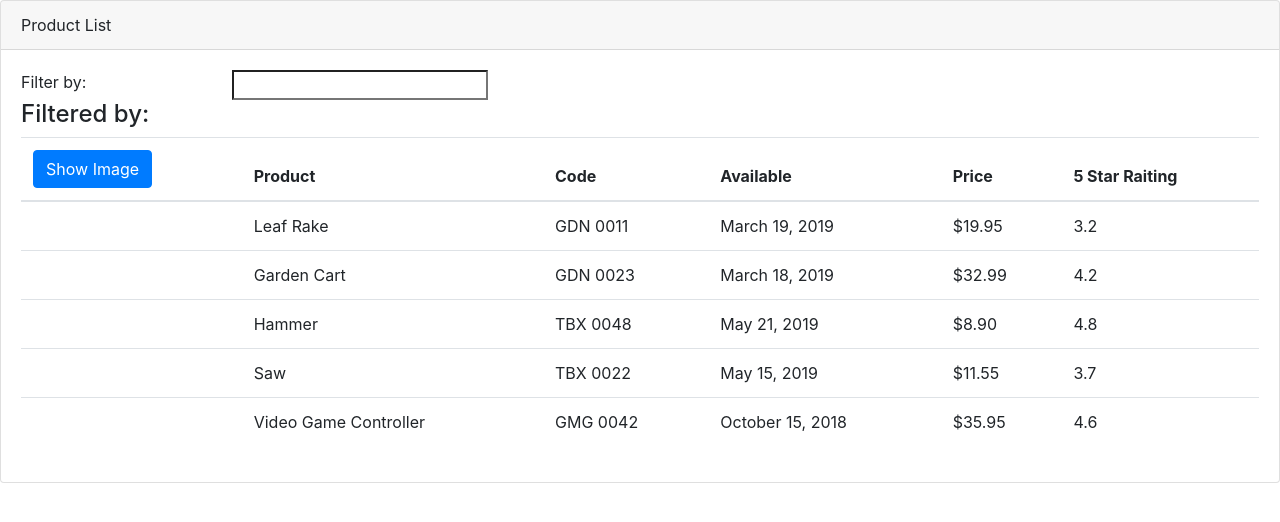
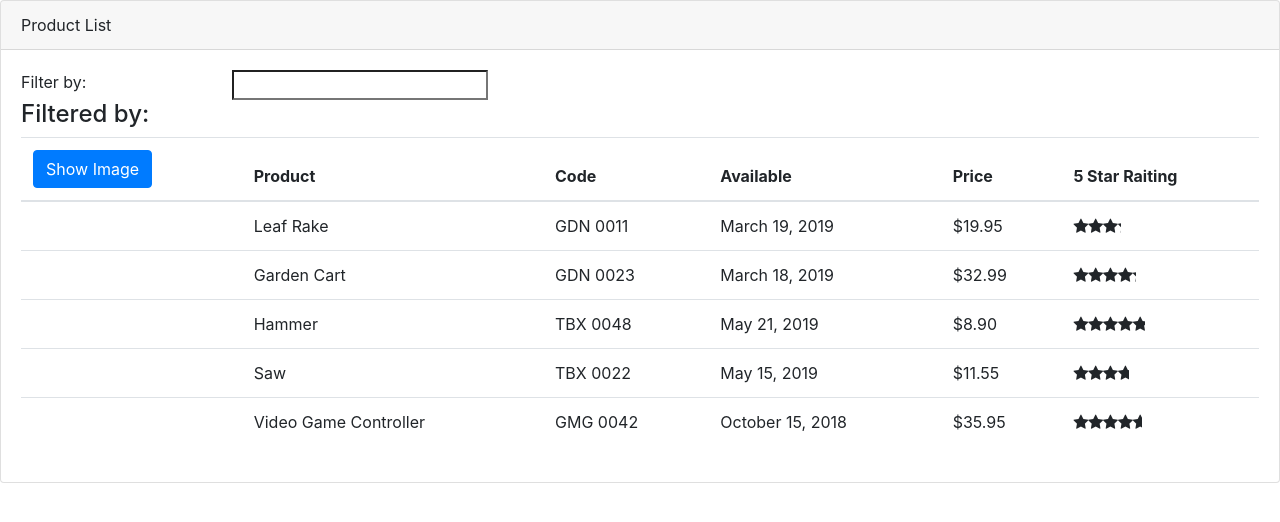
Before and after one commit to mohamednajiub/angular-market, an Angular app: page / in a window 1280 px wide. Shown: the top 522 px of the page. Built offline with nearby package versions, Linux system fonts and the light colour scheme.

Commit message:
add rating component to product-list component

```diff
--- a/src/app/app.module.ts
+++ b/src/app/app.module.ts
@@ -4,12 +4,14 @@ import { FormsModule } from '@angular/forms';
 import { AppComponent } from './app.component';
 import { ProductListComponent } from './products/product-list.component';
 import { ConvertToSpacesPipe } from './shared/convert-to-spaces';
+import { StarsComponent } from './shared/stars/stars.component';
 
 @NgModule({
   declarations: [
     AppComponent,
     ProductListComponent,
-    ConvertToSpacesPipe
+    ConvertToSpacesPipe,
+    StarsComponent
   ],
   imports: [
     BrowserModule,
--- a/src/app/products/product-list.component.html
+++ b/src/app/products/product-list.component.html
@@ -45,7 +45,7 @@
                         <td>{{product.productCode | ConvertToSpaces: '-'}}</td>
                         <td>{{product.releaseDate}}</td>
                         <td>{{product.price | currency:'USD':'symbol':'1.2-2'}}</td>
-                        <td>{{product.starRating}}</td>
+                        <td><stars [rating]="product.starRating"></stars></td>
                     </tr>
                 </tbody>
             </table>
--- a/src/app/shared/stars/stars.component.html
+++ b/src/app/shared/stars/stars.component.html
@@ -1,4 +1,4 @@
-<div class="crop" [style.width.px]="starWidth" [title]="raiting">
+<div class="crop" [style.width.px]="starWidth" [title]="rating">
     <div style="width: 75px">
         <span class="fa fa-star"></span>
         <span class="fa fa-star"></span>
--- a/src/app/shared/stars/stars.component.ts
+++ b/src/app/shared/stars/stars.component.ts
@@ -1,4 +1,4 @@
-import { Component, OnChanges } from '@angular/core';
+import { Component, OnChanges, Input } from '@angular/core';
 
 @Component({
     selector: 'stars',
@@ -8,9 +8,9 @@ import { Component, OnChanges } from '@angular/core';
 })
 
 export class StarsComponent implements OnChanges{
-    raiting: number = 4;
+    @Input() rating: number;
     starWidth: number;
     ngOnChanges(): void {
-        this.starWidth = this.raiting * 75 / 5;
+        this.starWidth = this.rating * 75 / 5;
     }
 }
```
